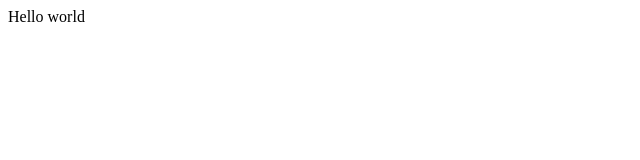
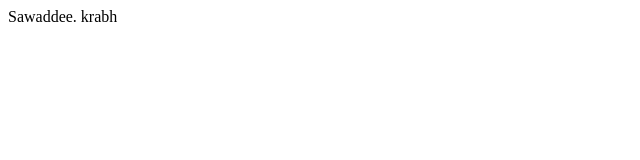
Before and after one commit to pphetra/mystock, a plain HTML site: page index.html in a window 1280 px wide. Shown: the full height of the page, 0-640 px from the left. Drawn offline with Linux system fonts and the light colour scheme.

Commit message:
change message

```diff
--- a/index.html
+++ b/index.html
@@ -3,6 +3,6 @@
 <title>My stock</title>
 </head>
 <body>
-Hello world
+Sawaddee. krabh
 </body>
 </html>
```
